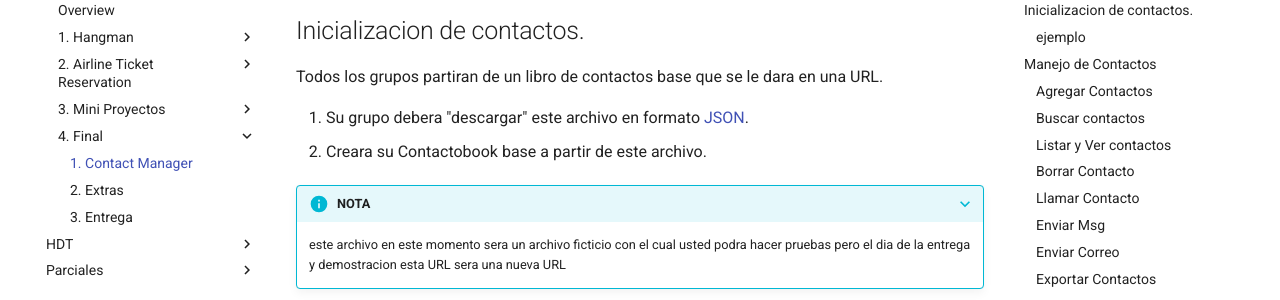
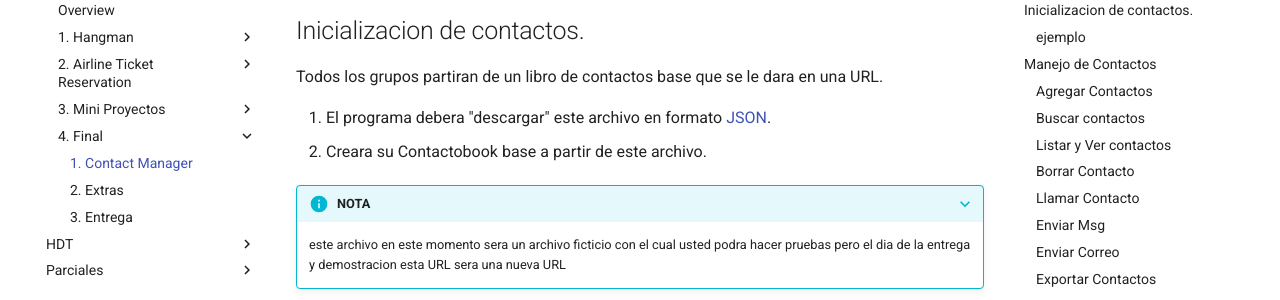
Before and after one commit to cs-ufm/cs101-2020, an MkDocs documentation site: the page built from docs/projects/final/index.md, in a window 1280 px wide and 900 px high, scrolled down 600 px. Shown: the part 152-452 px from the top of the window. Built offline with MkDocs 1.6.1 and Material for MkDocs 9.7.7, drawn with Linux system fonts in a browser that asks for light colours; comment, search, counter and statistics services are not loaded.

Commit message:
auto deploy

```diff
--- a/docs/projects/final/index.md
+++ b/docs/projects/final/index.md
@@ -29,7 +29,7 @@ Algunos campos describiran a un Contacto:
 
 Todos los grupos partiran de un libro de contactos base que se le dara en una URL.
 
-1. Su grupo debera "descargar" este archivo en formato [JSON](https://www.w3schools.com/whatis/whatis_json.asp).
+1. El programa debera "descargar" este archivo en formato [JSON](https://www.w3schools.com/whatis/whatis_json.asp).
 2. Creara su Contactobook base a partir de este archivo.
 
 ???+ info "NOTA"
```
